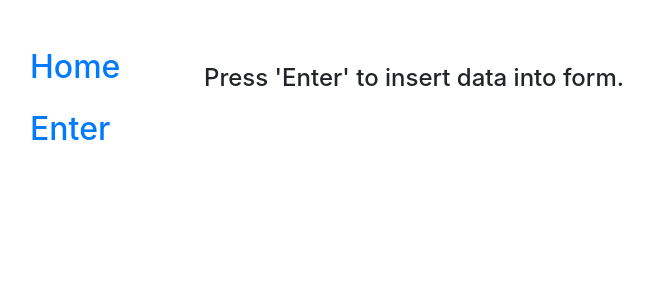
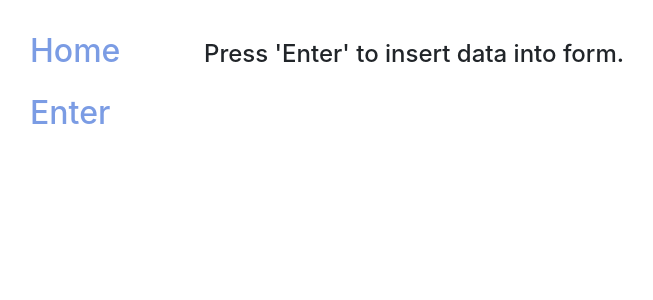
Before and after one commit to cembosaurus/Assessment_4, an Angular app in the folder SPA/: page /home in a window 1280 px wide. Shown: the top 300 px of the page, without its empty margins (71-724 px from the left). Built offline with nearby package versions, Linux system fonts and the light colour scheme.

Commit message:
21052019

```diff
--- a/SPA/src/app/home/home.component.html
+++ b/SPA/src/app/home/home.component.html
@@ -1,3 +1,3 @@
 <h4 class="x">
-  <p class="mt-5">Press 'Enter' to insert data into form.</p>
+  <p class="mt-4">Press 'Enter' to insert data into form.</p>
 </h4>
--- a/SPA/src/app/nav/nav.component.css
+++ b/SPA/src/app/nav/nav.component.css
@@ -0,0 +1,3 @@
+.bb {
+    color: rgb(123, 156, 228);
+}
--- a/SPA/src/app/nav/nav.component.html
+++ b/SPA/src/app/nav/nav.component.html
@@ -1,6 +1,6 @@
-<p class="mt-4">
-  <a class="nav-link" [routerLink]="['home']"><h2>Home</h2></a>
-  <a class="nav-link" [routerLink]="['/form']"><h2>Enter</h2></a>
+<p class="mt-2">
+  <a class="bb nav-link" [routerLink]="['home']"><h2>Home</h2></a>
+  <a class="bb nav-link" [routerLink]="['/form']"><h2>Enter</h2></a>
   <!-- <a class="nav-link" [routerLink]="['/check' + '/' + check.payee + '/' + check.amount + '/' + check.amountInWords + '/' + check.date]">Check</a> -->
 
 </p>
```
